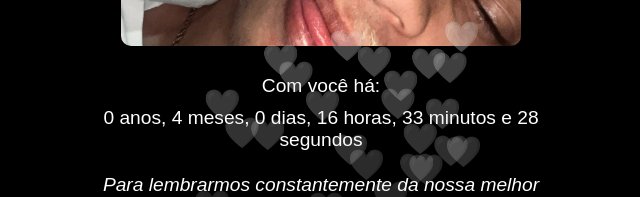
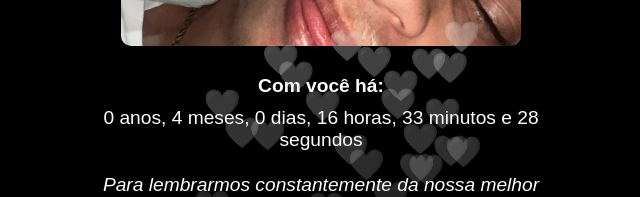
Before and after one commit to umelhor/Nosso_relacionamento, a plain HTML site: page index.html in a window 1280 px wide. Shown: the part 447-644 px from the top of the page, 319-959 px from the left. Drawn offline with Linux system fonts and the light colour scheme; a web font is replaced by a local one.

Commit message:
Update index.html

```diff
--- a/index.html
+++ b/index.html
@@ -19,10 +19,10 @@
         <div class="slideshow-container">
             <img id="slideshow" class="photo" alt="Nossa Foto">
         </div>
-        <div class="photo-caption">
-            <p>Com você há:</p>
-            <p id="timeTogether"></p>
-        </div>
+ <div class="photo-caption">
+    <p><strong>Com você há:</strong></p>
+    <p id="timeTogether"></p>
+</div>
         <p class="message">Para lembrarmos constantemente da nossa melhor decisão.
             Sou imensamente feliz e grata por te ter!
             Amo você, amo a gente e amo tudo que estamos construindo… uma vida com você é muito pouco, te quero em todas que virão.
```
